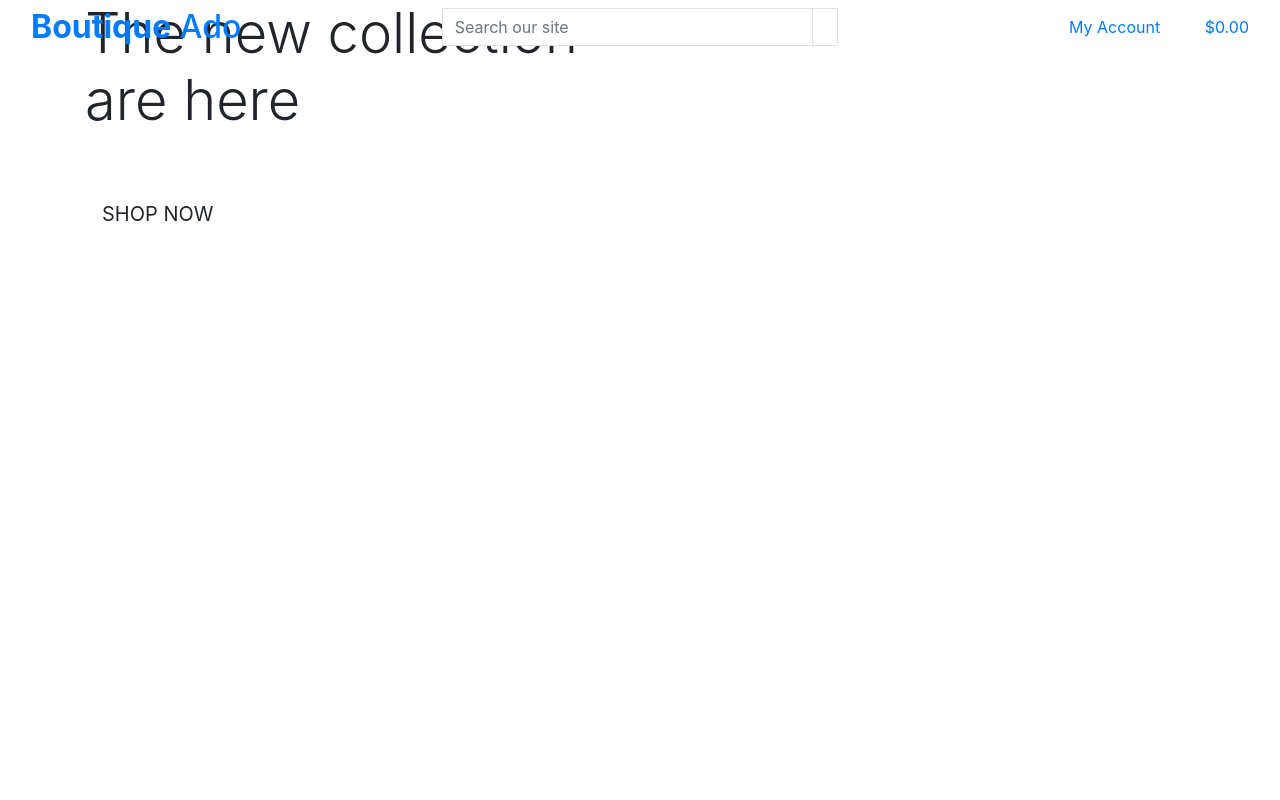
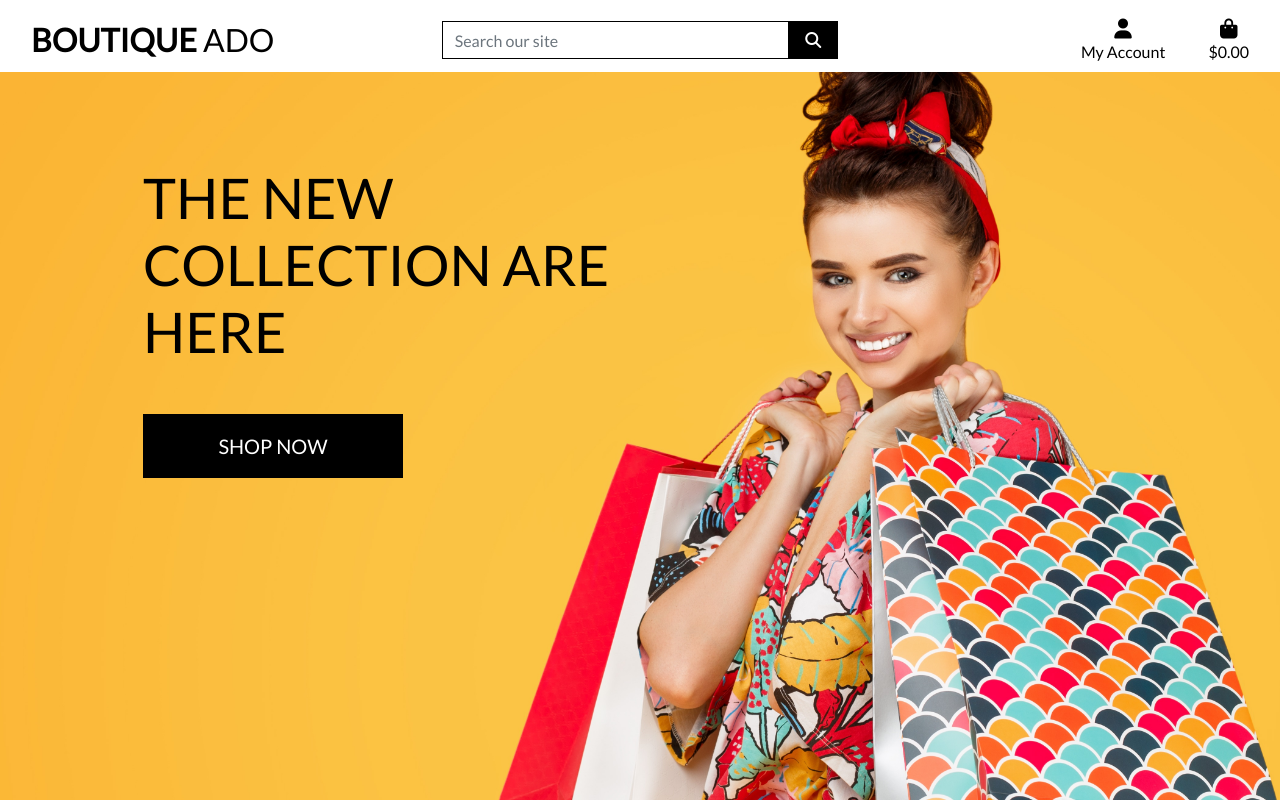
Before and after one commit to OJarvey/Ado, a Django app: page / in a window 1280 px wide. Run offline with Django 5.2, Linux system fonts and the light colour scheme; some libraries are stand-ins or nearby versions.

Commit message:
completed homepage header and CSS

```diff
--- a/ado/settings.py
+++ b/ado/settings.py
@@ -161,6 +161,12 @@ USE_TZ = True
 # https://docs.djangoproject.com/en/5.1/howto/static-files/
 
 STATIC_URL = 'static/'
+STATICFILES_DIRS = [
+    os.path.join(BASE_DIR, 'static')
+]
+
+MEDIA_URL = '/media/'
+MEDIA_ROOT = os.path.join(BASE_DIR, 'media')
 
 # Default primary key field type
 # https://docs.djangoproject.com/en/5.1/ref/settings/#default-auto-field
--- a/ado/urls.py
+++ b/ado/urls.py
@@ -16,9 +16,11 @@ Including another URLconf
 """
 from django.contrib import admin
 from django.urls import path, include
+from django.conf import settings
+from django.conf.urls.static import static
 
 urlpatterns = [
     path('admin/', admin.site.urls),
     path('accounts/', include('allauth.urls')),
     path('', include('home.urls')),
-]
+] + static(settings.MEDIA_URL, document_root=settings.MEDIA_ROOT)
--- /dev/null
+++ b/static/css/base.css
@@ -0,0 +1,81 @@
+html {
+    height: 100%;
+}
+
+body {
+    background: url('/media/homepage_background_cropped.jpg') no-repeat center center fixed;
+    background-size: cover;
+    height: calc(100vh - 164px);
+    color: #555;
+    font-family: 'Lato';
+}
+
+/* from Bulma */
+.icon {
+    align-items: center;
+    display: inline-flex;
+    justify-content: center;
+    height: 1.5rem;
+    width: 1.5rem;
+}
+
+.logo-font {
+    text-transform: uppercase;
+}
+
+.main-logo-link {
+    width: fit-content;
+}
+
+.shop-now-button {
+    background: black;
+    color: white;
+    min-width: 260px;
+}
+
+.btn-black {
+    background: black;
+    color: white;
+}
+
+.shop-now-button:hover,
+.shop-now-button:active,
+.shop-now-button:focus,
+.btn-black:hover,
+.btn-black:active,
+.btn-black:focus {
+    background: #222;
+    color: white;
+}
+
+.text-black {
+    color: #000 !important;
+}
+
+.border-black {
+    border: 1px solid black !important;
+}
+
+/* -------------------------------- Media Queries */
+
+/* Slightly larger container on xl screens */
+@media (min-width: 1200px) {
+  .container {
+    max-width: 80%;
+  }
+}
+
+/* fixed top navbar only on medium and up */
+@media (min-width: 992px) {
+    .fixed-top-desktop-only {
+        position: fixed;
+        top: 0;
+        right: 0;
+        left: 0;
+        z-index: 1030;
+    }
+
+    .header-container {
+        padding-top: 164px;
+    }
+}
--- a/templates/base.html
+++ b/templates/base.html
@@ -16,7 +16,10 @@
 
     {% block corecss %}
       <!-- Bootstrap CSS -->
+      <script src="https://kit.fontawesome.com/e9c73d7092.js" crossorigin="anonymous"></script>
       <link rel="stylesheet" href="https://cdn.jsdelivr.net/npm/bootstrap@4.6.2/dist/css/bootstrap.min.css" integrity="sha384-xOolHFLEh07PJGoPkLv1IbcEPTNtaed2xpHsD9ESMhqIYd0nLMwNLD69Npy4HI+N" crossorigin="anonymous" />
+      <link rel="stylesheet" href="https://fonts.googleapis.com/css?family=Lato&display=swap">
+      <link rel="stylesheet" href="{% static 'css/base.css' %}">
     {% endblock %}
 
     {% block extra_css %}
@@ -35,12 +38,13 @@
 
     <title>
       ADO{% block extra_title %}
+
       {% endblock %}
     </title>
   </head>
   <body>
     <header class="container-fluid fixed-top">
-      <div class="row">
+      <div id="topnav" class="row bg-white pt-lg-2 d-none d-lg-flex">
         <div class="col-12 col-lg-4 my-auto py-1 py-lg-0 text-center text-lg-left">
           <a href="{% url 'home' %}" class="nav-link main-logo-link"><h2 class="logo-font text-black my-0"><strong>Boutique</strong> Ado</h2></a>
         </div>
```
Also changed, not shown: media/homepage_background_cropped.jpg (added).
